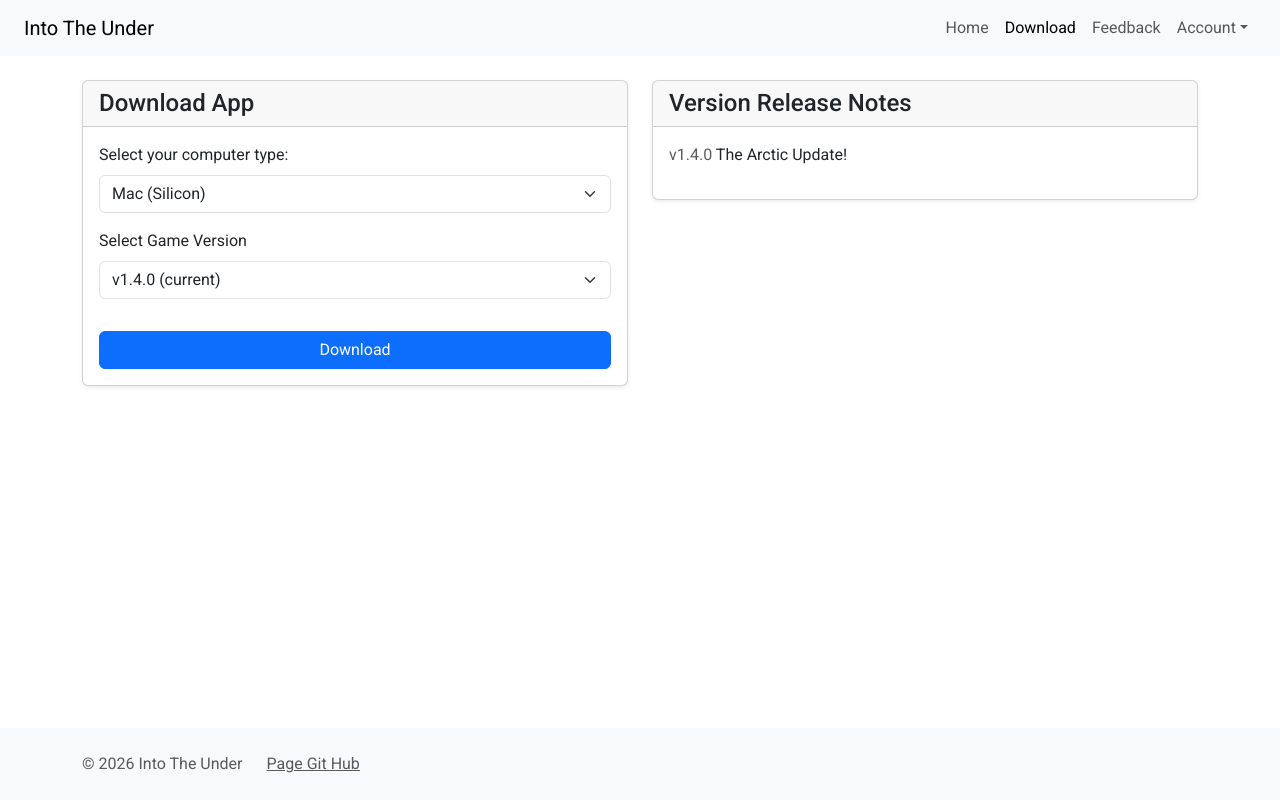
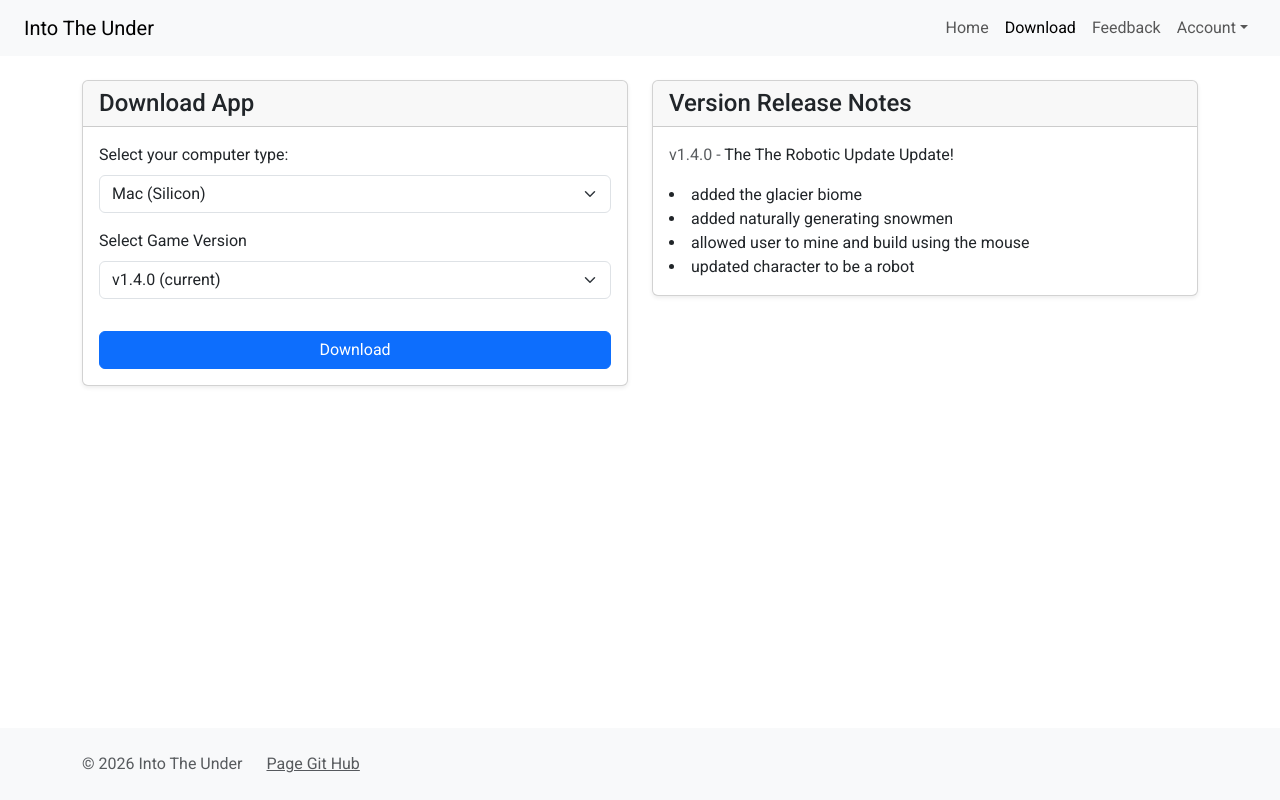
Before and after one commit to davislarson27/intotheunder, a React (Vite) app: page /download in a window 1280 px wide. Built offline with nearby package versions, Linux system fonts and the light colour scheme.

Commit message:
now displays update details card dynamically!

```diff
--- a/src/download/download.jsx
+++ b/src/download/download.jsx
@@ -14,8 +14,9 @@ export function Download() {
                                 updateNum: "v1.3.2",
                                 versionName: "World Names",
                                 updateNotes: [
-                                    "tbd",
-                                    "tbd"
+                                    "updated the \"Create World\" screen",
+                                    "added the ability to choose a world name",
+                                    "added ability to run on Windows"
                                 ]
                             },
                         ]
@@ -47,25 +48,26 @@ export function Download() {
                                 updateNum: "v1.3.2",
                                 versionName: "World Names",
                                 updateNotes: [
-                                    "Updated the \"Create World\" screen",
-                                    "Added the ability to choose a world name",
+                                    "updated the \"Create World\" screen",
+                                    "added the ability to choose a world name",
+                                    "added ability to run on Windows"
                                 ]
                             },
                             {
                                 updateNum: "v1.3.1",
                                 versionName: "Universe of Worlds",
                                 updateNotes: [
-                                    "Added the load screen on the menu!",
-                                    "Added the ability to load different worlds from the load screen"
+                                    "added the load screen on the menu!",
+                                    "added the ability to load different worlds from the load screen"
                                 ]
                             },
                             {
                                 updateNum: "v1.3.0",
                                 versionName: "\"This Gets Interesting\"",
                                 updateNotes: [
-                                    "First Releaseable Version",
-                                    "Added a Menu",
-                                    "Added health bar placeholder"
+                                    "first released Version",
+                                    "added a Menu",
+                                    "added health bar placeholder"
                                 ]
                             }
                         ]
@@ -92,7 +94,7 @@ export function Download() {
                                 <h4 className="h4 mb-0">Download App</h4>
                             </div>
                             <div className="card-body">
-                                <SelectOS os_type={os_type} update_os={update_os} version={version} versionData={versionData} updateVersion={updateVersion} />
+                                <SelectOS os_type={os_type} update_os={update_os} versionData={versionData} updateVersion={updateVersion} />
                                 <SelectVersion version={version} updateVersion={updateVersion} os_type={os_type} versionData={versionData} />
                                 <DownloadButton version={version} os_type={os_type} />
                             </div>
@@ -123,7 +125,7 @@ export function Download() {
 }
 
 
-function SelectOS ({os_type, update_os, version, versionData, updateVersion }) {
+function SelectOS ({os_type, update_os, versionData, updateVersion }) {
     function onChange (updateValue) {
         const updatedOs = updateValue.target.value;
         update_os(updatedOs);
@@ -199,17 +201,39 @@ function DownloadButton ({version, os_type}) {
 
 function UpdateInfoDisplay ({version, os_type, versionData}) {
 
+    function getUpdateNotes () {
+        for (const curVersionGroup of versionData[os_type].versionGroups) {
+            for (const curVersion of curVersionGroup.availableVersions) {
+                if (curVersion.updateNum == version) {
+                    return curVersion.updateNotes;
+                }
+            }
+        }
+    }
+
+    function getVersionName () {
+        for (const curVersionGroup of versionData[os_type].versionGroups) {
+            for (const curVersion of curVersionGroup.availableVersions) {
+                if (curVersion.updateNum == version) {
+                    return curVersion.versionName;
+                }
+            }
+        }
+    }
+
     const cardElements = [];
     cardElements.push(
-        // <p><span id="selected_game_version" className="text-muted">{}</span> <span id="selected_game_version_name">The Arctic Update!</span></p>
+        <p key={version}><span key={version} className="text-muted">{version} - </span> The {getVersionName()} Update!</p>
     )
 
+    const updateNotes = getUpdateNotes()
+    updateNotes.map(curNote => (
+        cardElements.push(<li key={curNote}>{curNote}</li>)
+    ))
+
     return (
-        <div className="card-body">
-            <p><span id="selected_game_version" className="text-muted">{version}</span> <span id="selected_game_version_name">The Arctic Update!</span></p>
-            <ul>
-                {cardElements}
-            </ul>
+        <div className='card-body'>
+            {cardElements}
         </div>
     );
 }
```
